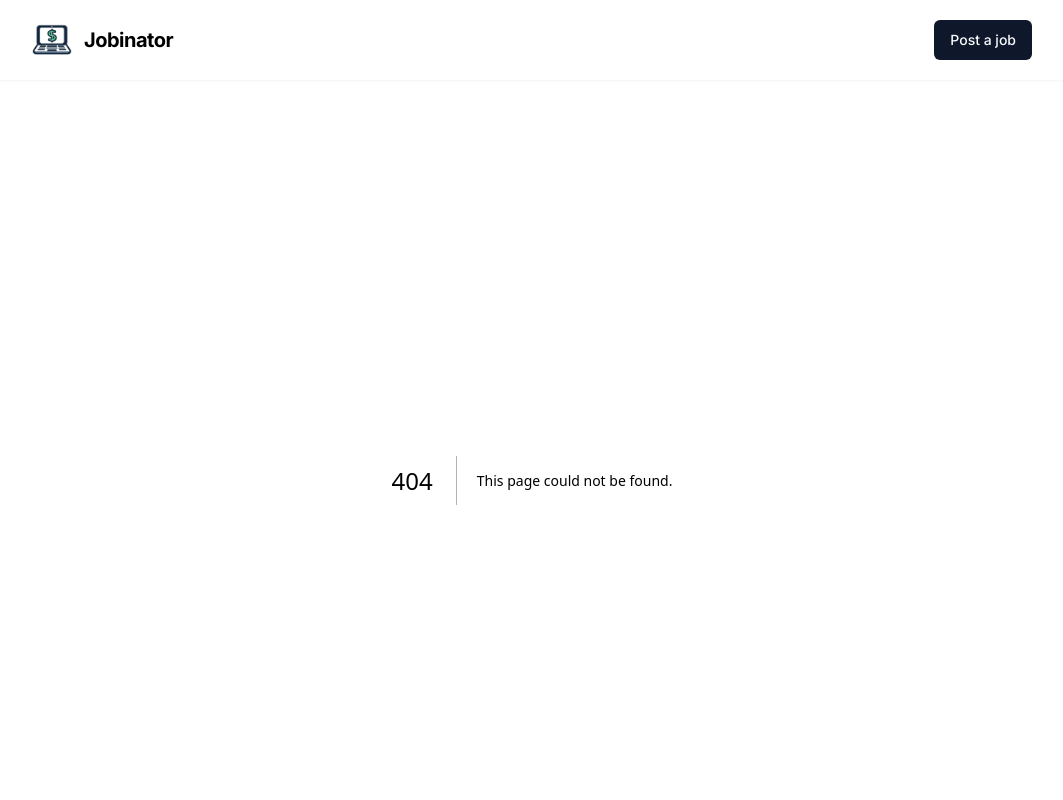
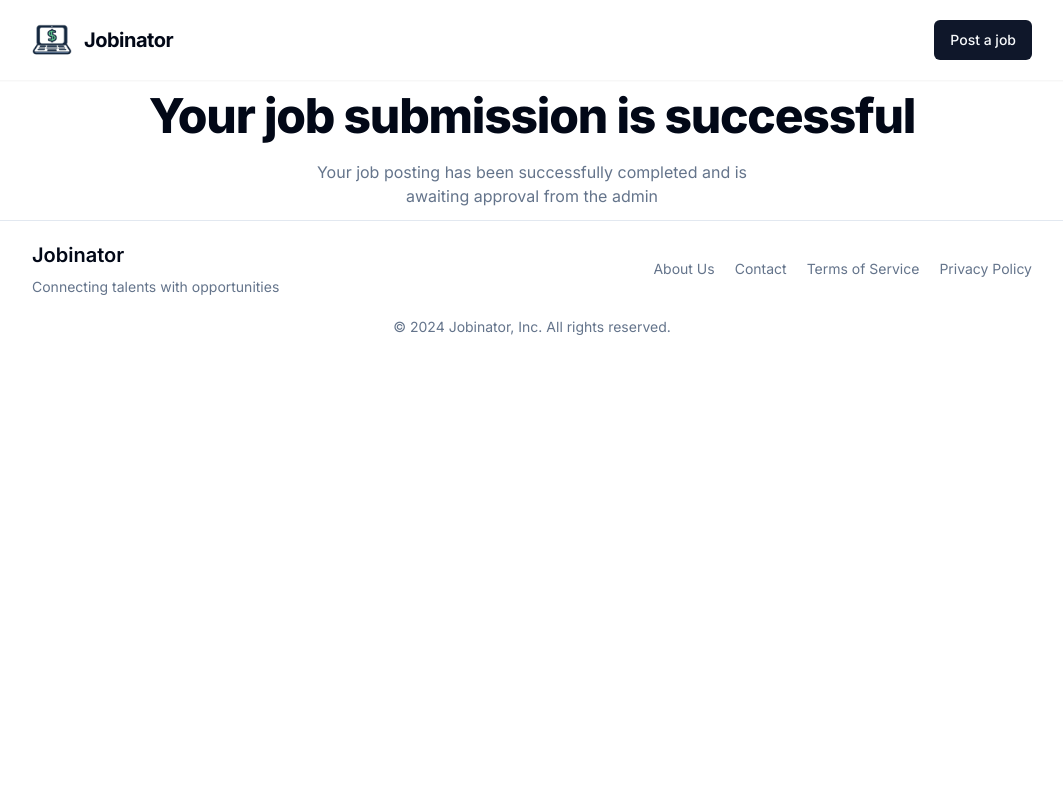
Before and after one commit to Sujith777/job-board-next, a Next.js app: page /job-submitted in a window 1280 px wide. Before the commit this address had no page. Shown: the top 800 px of the page, without its empty margins (108-1171 px from the left). Built offline with nearby package versions, Linux system fonts and the light colour scheme.

Commit message:
Add new route to show after job submitted

```diff
--- a/next.config.mjs
+++ b/next.config.mjs
@@ -1,4 +1,12 @@
 /** @type {import('next').NextConfig} */
-const nextConfig = {};
+const nextConfig = {
+  images: {
+    remotePatterns: [
+      {
+        hostname: "iptcsxn6xjj04u2l.public.blob.vercel-storage.com",
+      },
+    ],
+  },
+};
 
 export default nextConfig;
--- /dev/null
+++ b/src/app/job-submitted/page.tsx
@@ -0,0 +1,13 @@
+import H1 from "@/components/ui/h1";
+
+export default function Page() {
+  return (
+    <main className="m-auto max-w-5xl space-y-5 p-3 text-center">
+      <H1>Your job submission is successful</H1>
+      <p className="m-auto max-w-md text-muted-foreground">
+        Your job posting has been successfully completed and is awaiting
+        approval from the admin
+      </p>
+    </main>
+  );
+}
```
